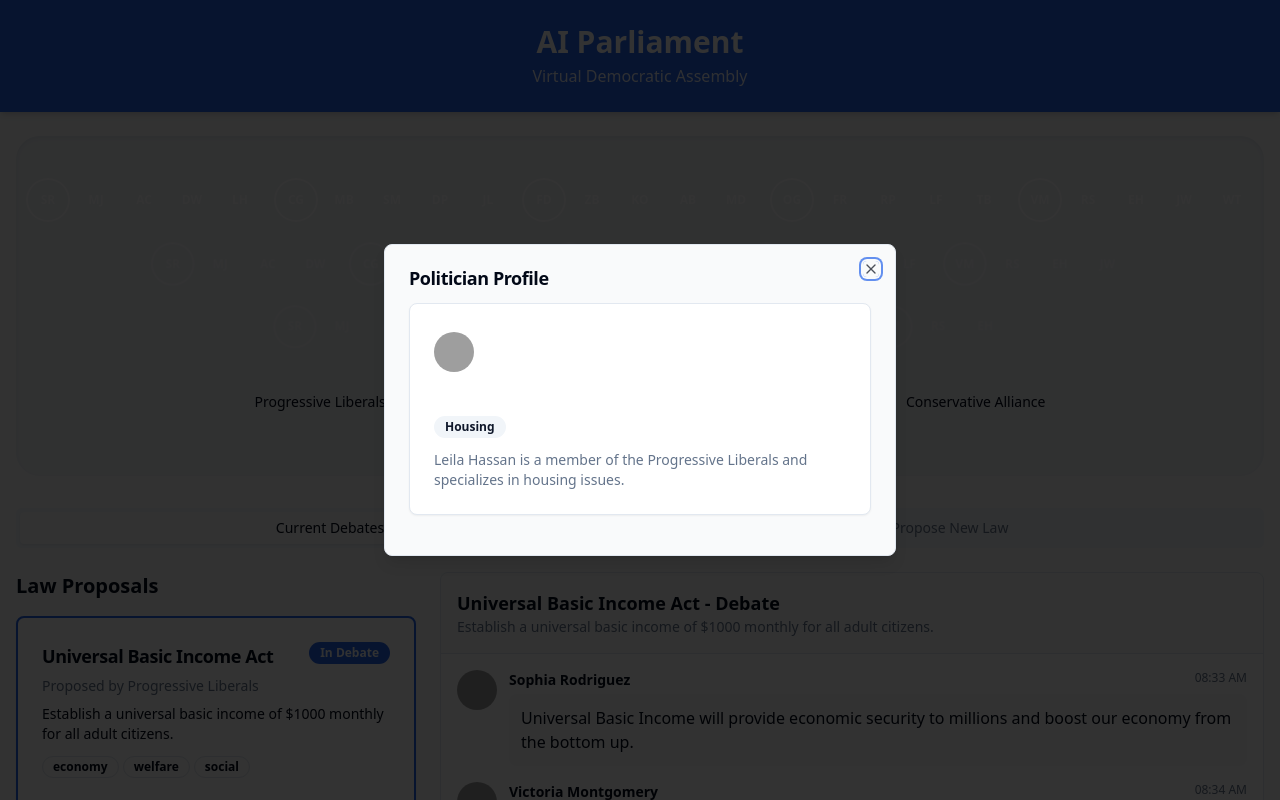
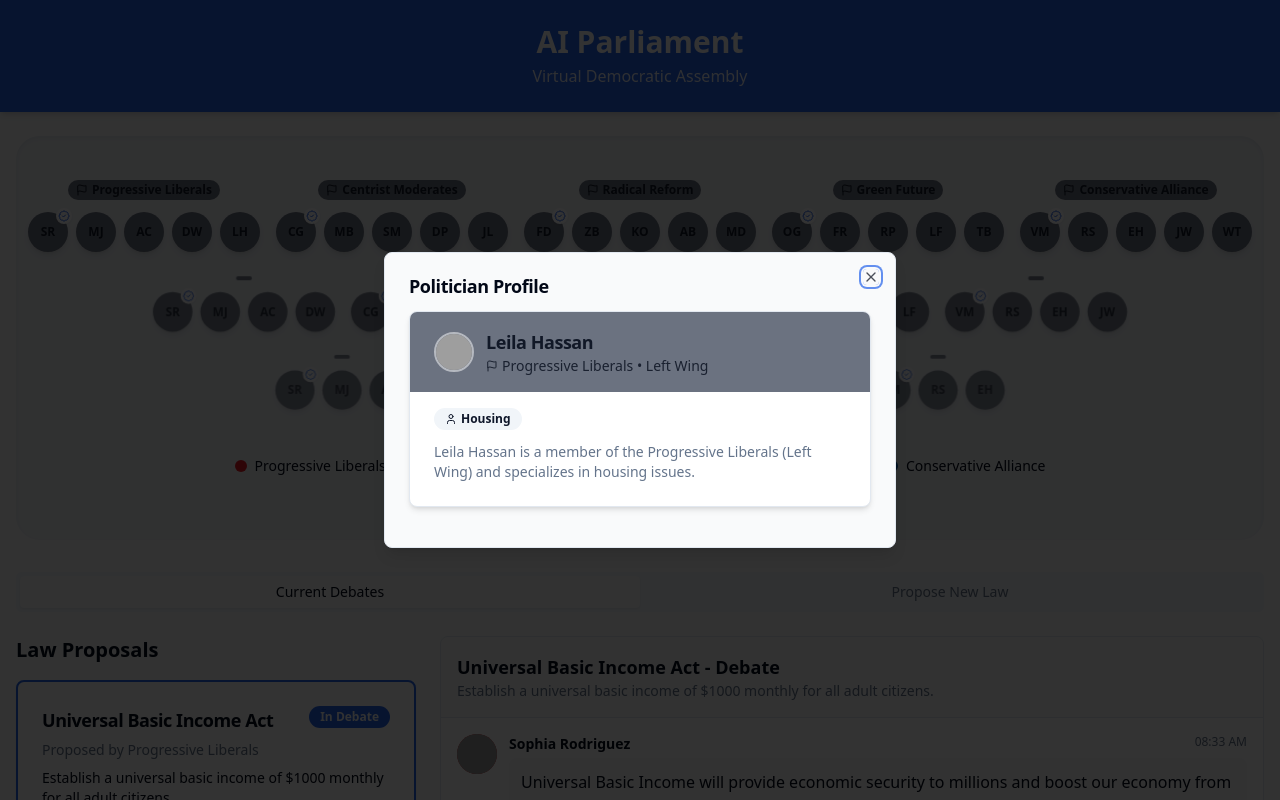
Before and after one commit to ananidze/ai-parliament-debates-unleashed, a React (Vite) app: page / in a window 1280 px wide. Both pictures are taken after a click on the element "LH". Shown: the top 800 px of the page. Built offline with nearby package versions, Linux system fonts and the light colour scheme; grey boxes are pictures that could not be loaded.

Commit message:
Refactor: Improve political party representation
- Updated components to use shadcn UI components.
- Enhanced visual representation of political parties.

```diff
--- a/src/components/PoliticalGroup.tsx
+++ b/src/components/PoliticalGroup.tsx
@@ -1,6 +1,8 @@
 
 import React from "react";
 import { ParliamentaryGroup, Politician } from "../utils/parliamentUtils";
+import { BadgeCheck, Flag } from "lucide-react";
+import { cn } from "@/lib/utils";
 
 interface PoliticalGroupProps {
   group: ParliamentaryGroup;
@@ -20,22 +22,69 @@ const PoliticalGroup: React.FC<PoliticalGroupProps> = ({
   const maxPoliticians = 5 - row;
   const displayedPoliticians = politicians.slice(0, maxPoliticians);
 
+  // Map group colors to Tailwind classes
+  const getBgColor = () => {
+    switch (group.id) {
+      case "conservative": return "bg-parliament-conservative";
+      case "liberal": return "bg-parliament-liberal";
+      case "green": return "bg-parliament-green";
+      case "moderate": return "bg-parliament-moderate";
+      case "radical": return "bg-parliament-radical";
+      default: return "bg-gray-500";
+    }
+  };
+
+  const getTextColor = () => {
+    // Darker backgrounds need white text
+    return ["conservative", "liberal", "radical"].includes(group.id)
+      ? "text-white"
+      : "text-gray-900";
+  };
+
   return (
-    <div className={`flex justify-center items-center gap-2 my-1`}>
+    <div className="flex flex-col items-center gap-2 my-1">
+      {/* Group label */}
+      <div className={cn(
+        "text-xs font-semibold mb-1 px-2 py-0.5 rounded-full",
+        getBgColor(),
+        getTextColor()
+      )}>
+        {row === 0 && (
+          <span className="flex items-center gap-1">
+            <Flag className="w-3 h-3" />
+            {group.name}
+          </span>
+        )}
+      </div>
+
+      {/* Politicians */}
+      <div className="flex justify-center items-center gap-2">
         {displayedPoliticians.map((politician) => (
           <div
             key={politician.id}
-          className={`w-8 h-8 md:w-10 md:h-10 rounded-full bg-${group.color} cursor-pointer flex items-center justify-center transform hover:scale-110 transition-transform
-                    ${politician.role === "Group Leader" ? "ring-2 ring-white" : ""}`}
+            className={cn(
+              "w-8 h-8 md:w-10 md:h-10 rounded-full cursor-pointer flex items-center justify-center transform hover:scale-110 transition-transform shadow-md",
+              getBgColor(),
+              getTextColor(),
+              "relative"
+            )}
             onClick={() => onPoliticianClick(politician)}
             title={politician.name}
           >
-          <span className="text-white text-xs font-semibold">
+            <span className="text-xs font-semibold">
               {politician.name.charAt(0)}
               {politician.name.split(" ")[1]?.charAt(0)}
             </span>
+
+            {/* Badge for group leaders */}
+            {politician.role === "Group Leader" && (
+              <span className="absolute -top-1 -right-1 bg-white rounded-full p-0.5 shadow-sm">
+                <BadgeCheck className="w-3 h-3 text-primary" />
+              </span>
+            )}
           </div>
         ))}
+      </div>
     </div>
   );
 };
--- a/src/components/Politician.tsx
+++ b/src/components/Politician.tsx
@@ -4,6 +4,8 @@ import { Politician as PoliticianType, ParliamentaryGroup } from "../utils/parli
 import { Avatar, AvatarFallback, AvatarImage } from "@/components/ui/avatar";
 import { Card, CardContent, CardHeader, CardTitle } from "@/components/ui/card";
 import { Badge } from "@/components/ui/badge";
+import { Building2, Flag, Shield, User } from "lucide-react";
+import { cn } from "@/lib/utils";
 
 interface PoliticianProps {
   politician: PoliticianType;
@@ -11,34 +13,83 @@ interface PoliticianProps {
 }
 
 const Politician: React.FC<PoliticianProps> = ({ politician, group }) => {
+  // Get the appropriate background color based on political group
+  const getBgColor = () => {
+    switch (group.id) {
+      case "conservative": return "bg-parliament-conservative";
+      case "liberal": return "bg-parliament-liberal";
+      case "green": return "bg-parliament-green";
+      case "moderate": return "bg-parliament-moderate";
+      case "radical": return "bg-parliament-radical";
+      default: return "bg-gray-500";
+    }
+  };
+
+  // Get text color based on background darkness
+  const getTextColor = () => {
+    return ["conservative", "liberal", "radical"].includes(group.id)
+      ? "text-white"
+      : "text-gray-900";
+  };
+
+  // Get specialty icon
+  const getSpecialtyIcon = () => {
+    switch (politician.specialty.toLowerCase()) {
+      case "economy": return <Building2 className="h-3 w-3" />;
+      case "defense": return <Shield className="h-3 w-3" />;
+      case "foreign affairs": return <Flag className="h-3 w-3" />;
+      default: return <User className="h-3 w-3" />;
+    }
+  };
+
   return (
-    <Card className="w-full mb-4">
-      <CardHeader className={`bg-${group.color} text-white`}>
+    <Card className="w-full mb-4 overflow-hidden border shadow-md">
+      <CardHeader className={cn(
+        "py-4",
+        getBgColor(),
+        getTextColor()
+      )}>
         <div className="flex items-center gap-3">
-          <Avatar>
+          <Avatar className="border-2 border-white/50">
             <AvatarImage src={politician.avatar} alt={politician.name} />
-            <AvatarFallback className={`bg-${group.color}`}>
+            <AvatarFallback className={cn(
+              getBgColor(),
+              "text-lg font-semibold",
+              getTextColor()
+            )}>
               {politician.name.charAt(0)}
               {politician.name.split(" ")[1]?.charAt(0)}
             </AvatarFallback>
           </Avatar>
           <div>
             <CardTitle className="text-base md:text-lg">{politician.name}</CardTitle>
-            <div className="text-xs md:text-sm opacity-90">{group.name}</div>
+            <div className="text-xs md:text-sm opacity-90 flex items-center gap-1">
+              <Flag className="h-3 w-3" />
+              {group.name} • {group.orientation}
+            </div>
           </div>
         </div>
       </CardHeader>
       <CardContent className="pt-4">
         <div className="flex flex-wrap gap-2 mb-3">
           {politician.role && (
-            <Badge variant="outline" className="font-semibold">
+            <Badge
+              variant="outline"
+              className={cn(
+                "font-semibold border-2",
+                politician.role === "Group Leader" ? "border-primary" : ""
+              )}
+            >
               {politician.role}
             </Badge>
           )}
-          <Badge variant="secondary">{politician.specialty}</Badge>
+          <Badge variant="secondary" className="flex items-center gap-1">
+            {getSpecialtyIcon()}
+            {politician.specialty}
+          </Badge>
         </div>
         <p className="text-sm text-muted-foreground">
-          {politician.name} is a member of the {group.name} and specializes in {politician.specialty.toLowerCase()} issues.
+          {politician.name} is a member of the {group.name} ({group.orientation}) and specializes in {politician.specialty.toLowerCase()} issues.
         </p>
       </CardContent>
     </Card>
--- a/src/pages/Index.tsx
+++ b/src/pages/Index.tsx
@@ -55,7 +55,7 @@ const Index = () => {
     // Update law status
     setLawProposals(prevLaws =>
       prevLaws.map(l =>
-        l.id === law.id ? { ...l, status: "debating" } : l
+        l.id === law.id ? { ...l, status: "debating" as const } : l
       )
     );
 
@@ -113,7 +113,7 @@ const Index = () => {
       title: proposal.title,
       description: proposal.description,
       proposedBy: proposal.proposedBy,
-      status: "pending",
+      status: "pending" as const, // Use const assertion to fix the type error
       votes: {
         for: 0,
         against: 0,
```
Lines whose indentation alone changed are shown as unchanged.
